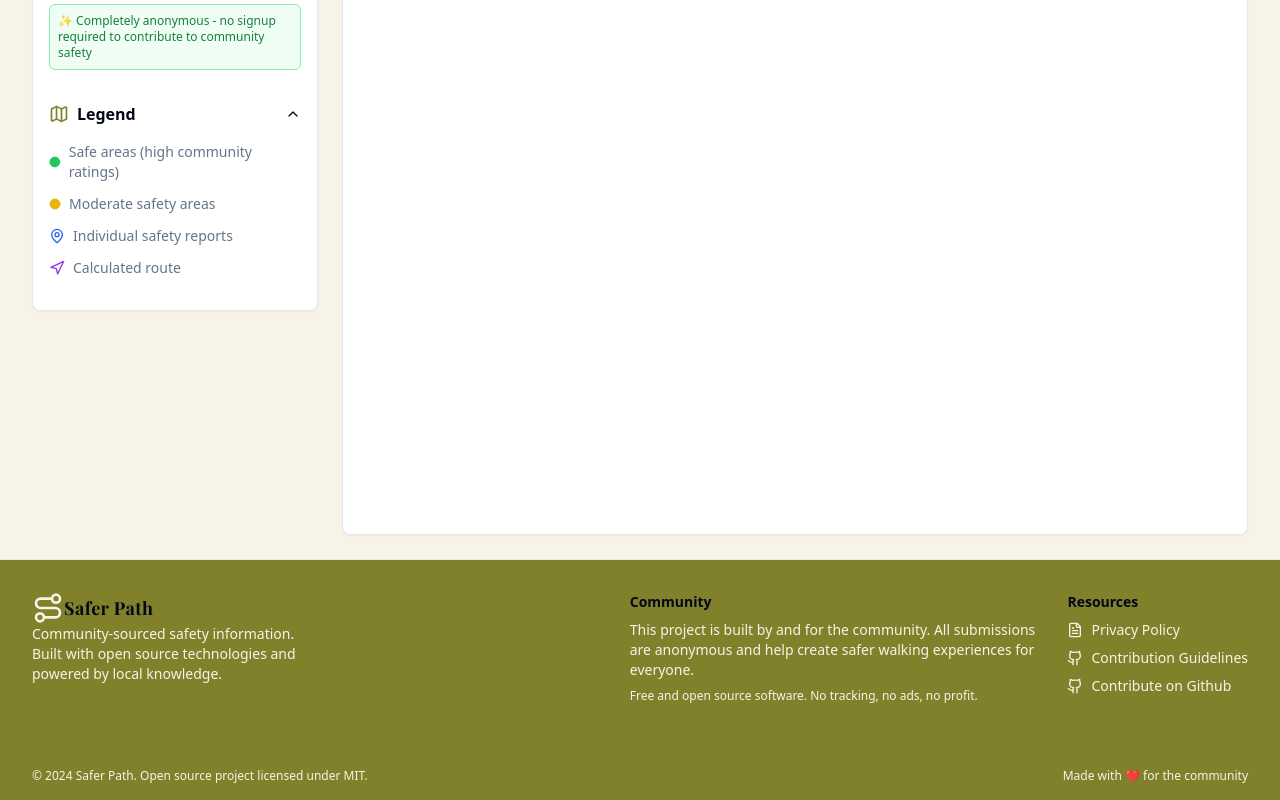
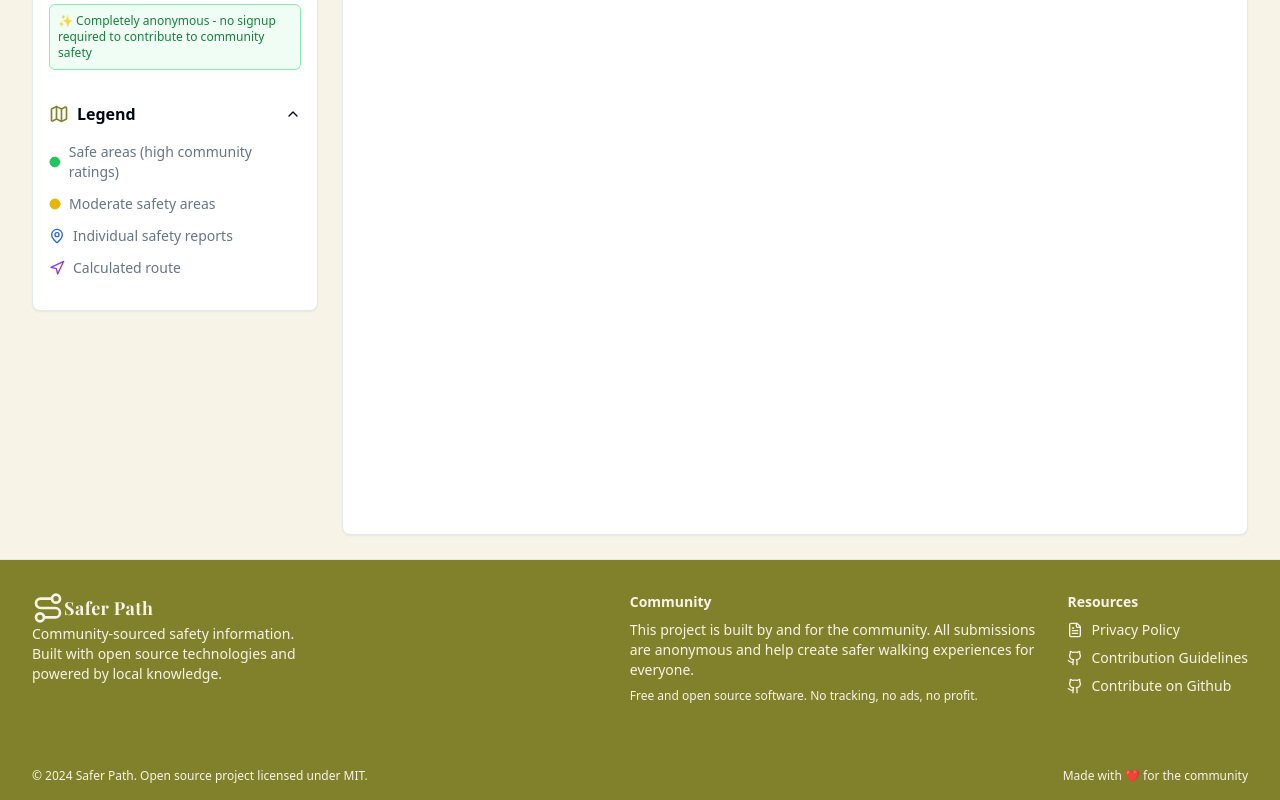
Before and after one commit to sirmews/melbourne-safe-walks-now, a React (Vite) app: page / in a window 1280 px wide. Shown: the part 1033-1833 px from the top of the page. Built offline with nearby package versions, Linux system fonts and the light colour scheme; no server answers.

Commit message:
remove foreground text from footer

```diff
--- a/src/components/layout/Footer.tsx
+++ b/src/components/layout/Footer.tsx
@@ -10,7 +10,7 @@ const Footer = () => {
             <div className='md:w-[60%] w-full'>
             <div className="flex items-center">
               <Route className="h-8 w-8 text-background" />
-                <span className="text-lg font-bold text-foreground font-playfair text-background tracking-wide">Safer Path</span>
+                <span className="text-lg font-bold font-playfair text-background tracking-wide">Safer Path</span>
               </div>
               <p className="text-sm text-background">
                 Community-sourced safety information.
@@ -23,7 +23,7 @@ const Footer = () => {
 
             {/* Community Section */}
             <div className="space-y-2 md:w-[60%] w-full md:mb-0 mb-2">
-              <h3 className="text-sm font-semibold text-foreground text-background">Community</h3>
+              <h3 className="text-sm font-semibold text-background">Community</h3>
               <div className="space-y-2">
                 <p className="text-sm text-background">
                   This project is built by and for the community.
@@ -37,7 +37,7 @@ const Footer = () => {
 
             {/* Links Section */}
             <div className="space-y-2">
-              <h3 className="text-sm font-semibold text-foreground text-background">Resources</h3>
+              <h3 className="text-sm font-semibold text-background">Resources</h3>
               <div className="space-y-2">
                 <a href="https://github.com/your-repo/safepath-melbourne#privacy-policy" target="_blank" rel="noopener noreferrer" className="flex items-center gap-2 text-sm hover:text-white transition-colors text-background">
                   <FileText className="h-4 w-4" />
```
